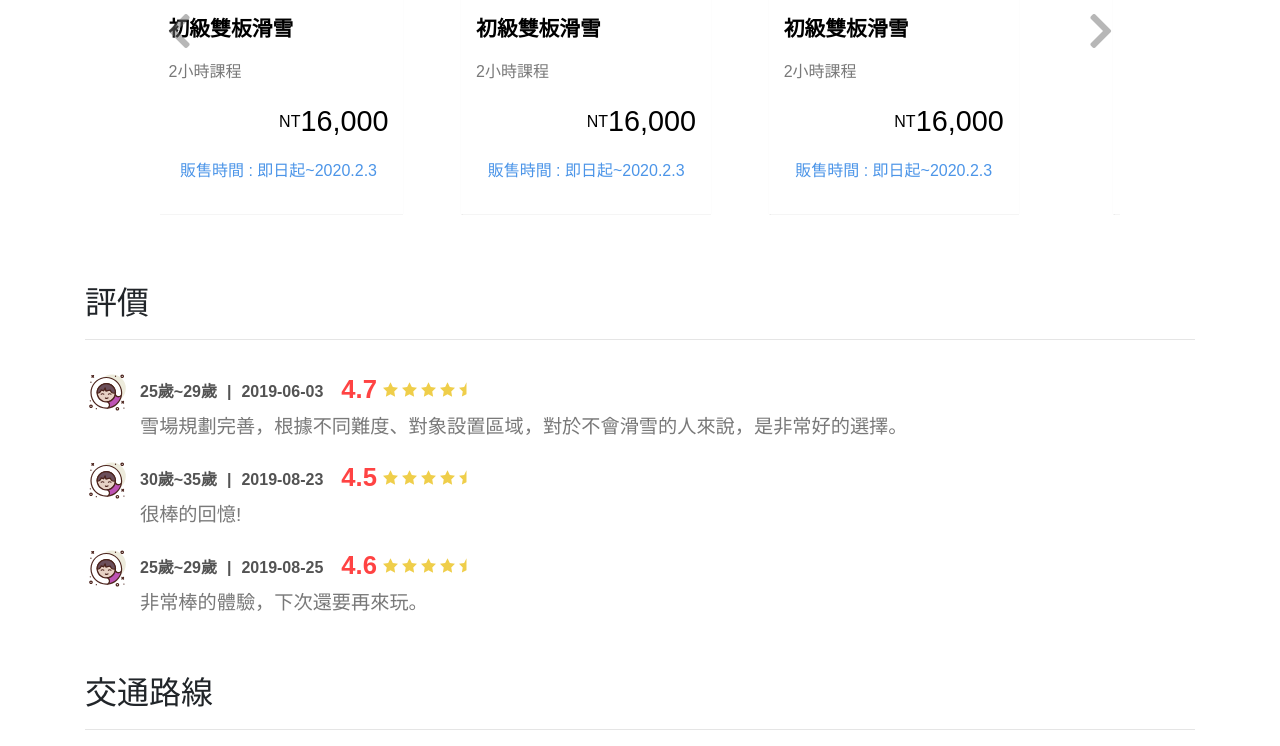
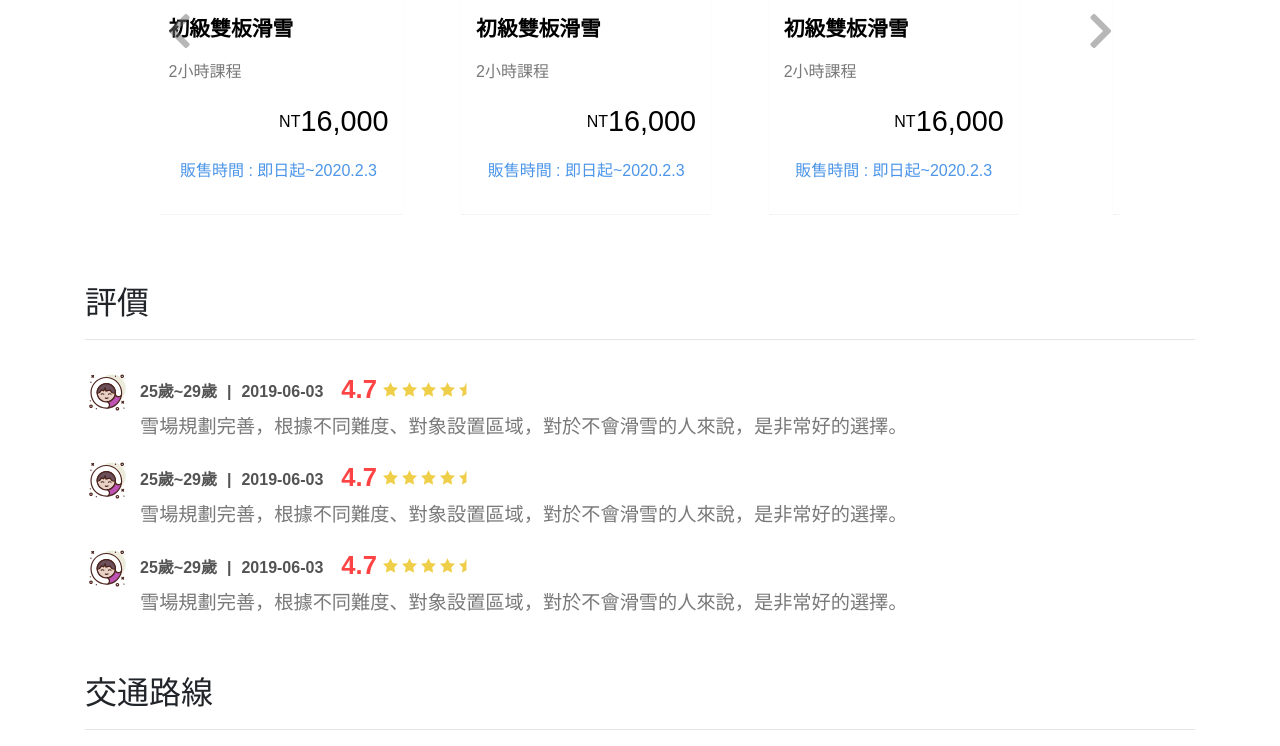
Before and after one commit to one0212/skigo_react, a React (Create React App) app: page /area in a window 1280 px wide. Shown: the part 2152-2898 px from the top of the page. Built offline with nearby package versions, Linux system fonts and the light colour scheme.

Commit message:
檔案位置調整,評價拆完

```diff
--- a/src/App.js
+++ b/src/App.js
@@ -7,8 +7,8 @@ import CoachList from './coach/CoachList'
 import Home from './pages/Home';
 import News from './pages/News';
 import Contact from './pages/Contact';
-import Carousels from './card_carousels/Carousels';
-import Comment from './comment/Comment';
+import Carousels from './components/goods/Carousels';
+import Comment from './components/goods/Comment';
 import Areas from './area/Areas';
 
 function App() {
--- a/src/area/Areas.js
+++ b/src/area/Areas.js
@@ -1,7 +1,7 @@
 import React from 'react'
 import '../css/area_home.css';
-import Carousels from '../card_carousels/Carousels';
-import Comment from '../comment/Comment';
+import Carousels from '../components/goods/Carousels';
+import Comment from '../components/goods/Comment';
 
 class Areas extends React.Component{
     constructor(){
--- a/src/comment/Comment.js
+++ /dev/null
@@ -1,86 +0,0 @@
-import React from 'react'
-import '../css/comment.css';
-
-class Comment extends React.Component{
-  constructor(){
-    super()
-    this.state = {}
-  }
-
-  render(){
-     return (
-      <>
-        <section className="area_comment">
-            <div className="container">
-                <div className="comment_title">
-                    <div className="d-flex"><div className="title_sign"></div><h4>評價</h4></div>
-                </div>
-                <hr/>
-                <div className="message_content">
-                    <div className="message">
-                        <img className="avatar" src={require('../images/comment/eskimo.svg')} alt=""/>
-                        <div className="message_all">
-                            <div className="d-flex">
-                                <p className="message_info">25歲~29歲</p>
-                                <p className="message_info">|</p>
-                                <p className="message_info">2019-06-03</p>
-                                <p className="score">4.7</p>
-                                <img className="star" src={require('../images/comment/star.svg')} alt=""/>
-                                <img className="star" src={require('../images/comment/star.svg')} alt=""/>
-                                <img className="star" src={require('../images/comment/star.svg')} alt=""/>
-                                <img className="star" src={require('../images/comment/star.svg')} alt=""/>
-                                <img className="star" src={require('../images/comment/star0.svg')} alt=""/>
-                            </div>
-                            <div className="message_text">
-                                <p>雪場規劃完善，根據不同難度、對象設置區域，對於不會滑雪的人來說，是非常好的選擇。</p>
-                            </div>
-                        </div>
-                    </div>
-                    <div className="message">
-                        <img className="avatar" src={require('../images/comment/eskimo.svg')} alt=""/>
-                        <div className="message_all">
-                            <div className="d-flex">
-                                <p className="message_info">30歲~35歲</p>
-                                <p className="message_info">|</p>
-                                <p className="message_info">2019-08-23</p>
-                                <p className="score">4.5</p>
-                                <img className="star" src={require('../images/comment/star.svg')} alt=""/>
-                                <img className="star" src={require('../images/comment/star.svg')} alt=""/>
-                                <img className="star" src={require('../images/comment/star.svg')} alt=""/>
-                                <img className="star" src={require('../images/comment/star.svg')} alt=""/>
-                                <img className="star" src={require('../images/comment/star0.svg')} alt=""/>
-                            </div>
-                            <div className="message_text">
-                                <p>很棒的回憶!</p>
-                            </div>
-                        </div>
-                    </div>
-                    <div className="message">
-                        <img className="avatar" src={require('../images/comment/eskimo.svg')} alt=""/>
-                        <div className="message_all">
-                            <div className="d-flex">
-                                <p className="message_info">25歲~29歲</p>
-                                <p className="message_info">|</p>
-                                <p className="message_info">2019-08-25</p>
-                                <p className="score">4.6</p>
-                                <img className="star" src={require('../images/comment/star.svg')} alt=""/>
-                                <img className="star" src={require('../images/comment/star.svg')} alt=""/>
-                                <img className="star" src={require('../images/comment/star.svg')} alt=""/>
-                                <img className="star" src={require('../images/comment/star.svg')} alt=""/>
-                                <img className="star" src={require('../images/comment/star0.svg')} alt=""/>
-                            </div>
-                            <div className="message_text">
-                                <p>非常棒的體驗，下次還要再來玩。</p>
-                            </div>
-                        </div>
-                    </div>
-                </div>
-            </div>
-        </section>
-      </>
-    )
-  }
-
-}
-
-export default Comment
--- a/src/card_carousels/Carousels.js
+++ b/src/components/goods/Carousels.js
@@ -1,7 +1,7 @@
 import React from 'react'
-import '../css/card_carousels.css';
-import CardCarousels from '../components/goods/CardCarousels';
-import CardCarouselsCopy from '../components/goods/CardCarouselsCopy';
+import '../../css/card_carousels.css';
+import CardCarousels from './CardCarousels';
+import CardCarouselsCopy from './CardCarouselsCopy';
 
 class Carousels extends React.Component{
   constructor(){
--- /dev/null
+++ b/src/components/goods/Comment.js
@@ -0,0 +1,33 @@
+import React from 'react'
+import '../../css/comment.css';
+import Message from './Message';
+
+class Comment extends React.Component{
+  constructor(){
+    super()
+    this.state = {}
+  }
+
+  render(){
+     return (
+      <>
+        <section className="area_comment">
+            <div className="container">
+                <div className="comment_title">
+                    <div className="d-flex"><div className="title_sign"></div><h4>評價</h4></div>
+                </div>
+                <hr/>
+                <div className="message_content">
+                    <Message/>
+                    <Message/>
+                    <Message/>
+                </div>
+            </div>
+        </section>
+      </>
+    )
+  }
+
+}
+
+export default Comment
--- /dev/null
+++ b/src/components/goods/Message.js
@@ -0,0 +1,37 @@
+import React from 'react'
+
+class Message extends React.Component{
+  constructor(){
+    super()
+    this.state = {}
+  }
+
+  render(){
+     return (
+      <>
+        <div className="message">
+            <img className="avatar" src={require('../../images/comment/eskimo.svg')} alt=""/>
+            <div className="message_all">
+                <div className="d-flex">
+                    <p className="message_info">25歲~29歲</p>
+                    <p className="message_info">|</p>
+                    <p className="message_info">2019-06-03</p>
+                    <p className="score">4.7</p>
+                    <img className="star" src={require('../../images/comment/star.svg')} alt=""/>
+                    <img className="star" src={require('../../images/comment/star.svg')} alt=""/>
+                    <img className="star" src={require('../../images/comment/star.svg')} alt=""/>
+                    <img className="star" src={require('../../images/comment/star.svg')} alt=""/>
+                    <img className="star" src={require('../../images/comment/star0.svg')} alt=""/>
+                </div>
+                <div className="message_text">
+                    <p>雪場規劃完善，根據不同難度、對象設置區域，對於不會滑雪的人來說，是非常好的選擇。</p>
+                </div>
+            </div>
+        </div>
+      </>
+    )
+  }
+
+}
+
+export default Message
```
